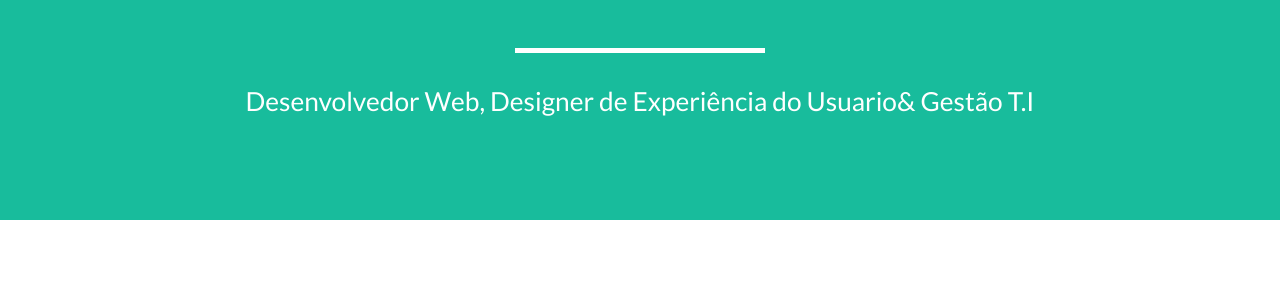
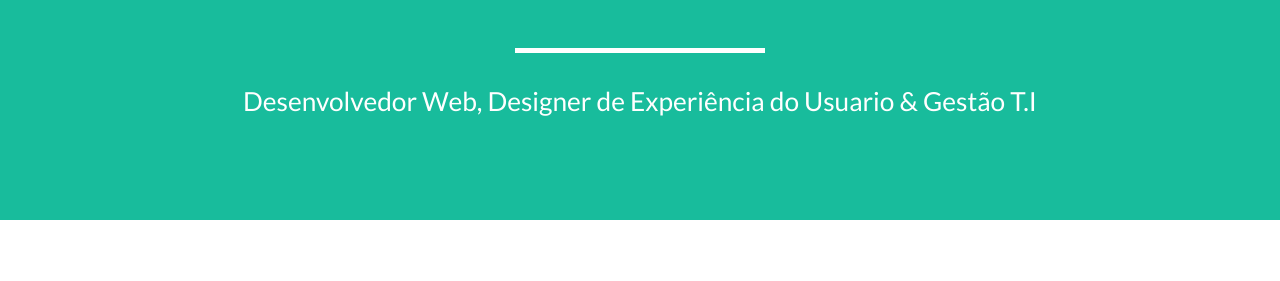
Before and after one commit to MadersonDias/madersondias.github.io, a Jekyll site: the page built from index.html, in a window 1280 px wide and 900 px high, scrolled down 380 px. Shown: the part 175-456 px from the top of the window. Built offline with Jekyll 4.4.1, drawn with Linux system fonts in a browser that asks for light colours; nearby versions of some CDN libraries; library files that are not in the unit come from our copies; part of the change alters nothing that is shown.

```diff
--- a/_config.yml
+++ b/_config.yml
@@ -5,7 +5,7 @@ url: http://maderson.design
 description: "s"
 
 keywords: "your keywords, separated by commas"
-skills: "Desenvolvedor Web, Designer de Experiência do Usuario& Gestão T.I"
+skills: "Desenvolvedor Web, Designer de Experiência do Usuario & Gestão T.I"
 meta_author: LastName FirstName
 
 # Google webmaster tools
@@ -18,7 +18,7 @@ bing_verify:
 # - static : pass through formspree.io to validate email sending
 # - disqus : replace contact form by disqus thread
 # - comment the line below if you want to stick with the default PHP contact form
-contact: static
+contact: comment
 
 # If you use disqus you need disqus shortname
 # https://help.disqus.com/customer/portal/articles/466208
```
